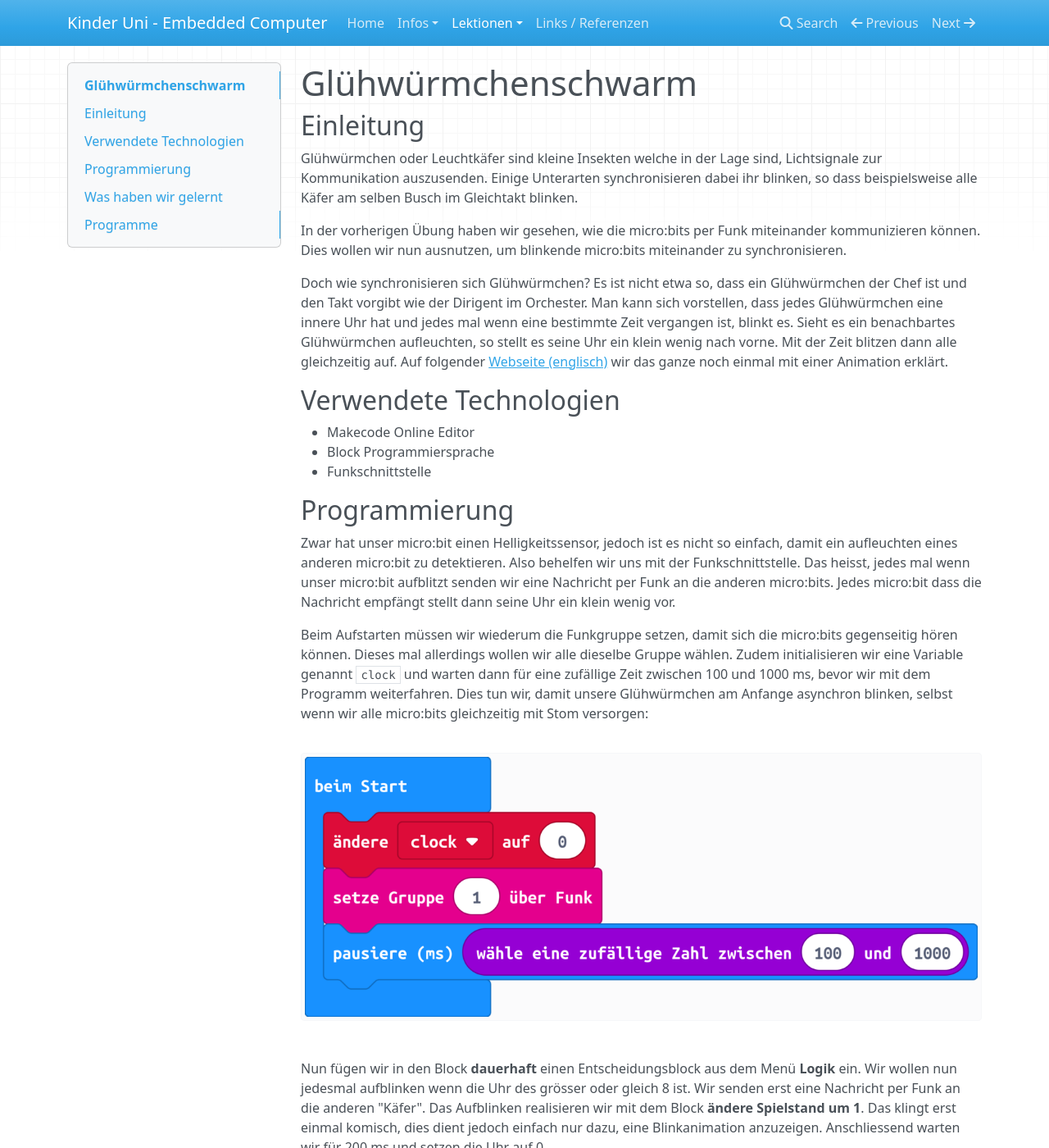
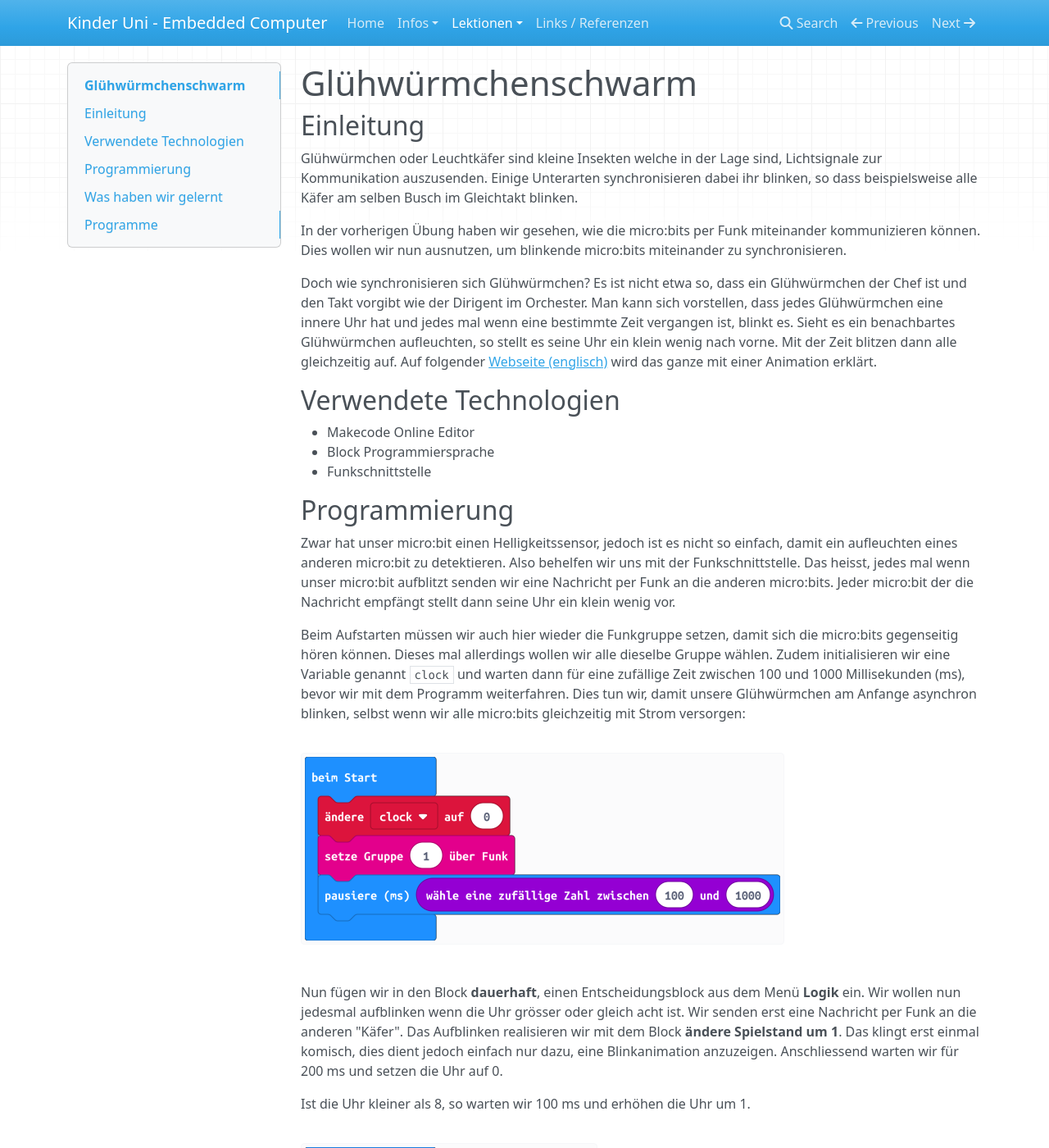
Before and after one commit to renestraub/ehk1, an MkDocs documentation site: the page built from docs/lessons/70_firefly/lesson.md, in a window 1280 px wide and 1400 px high. Shown: the whole window at 82% size. Built offline with MkDocs 1.6.1, drawn with Linux system fonts in a browser that asks for light colours; nearby versions of some CDN libraries.

Commit message:
Review firefly lesson

````diff
--- a/docs/lessons/70_firefly/lesson.md
+++ b/docs/lessons/70_firefly/lesson.md
@@ -6,7 +6,7 @@ Glühwürmchen oder Leuchtkäfer sind kleine Insekten welche in der Lage sind, L
 
 In der vorherigen Übung haben wir gesehen, wie die micro:bits per Funk miteinander kommunizieren können. Dies wollen wir nun ausnutzen, um blinkende micro:bits miteinander zu synchronisieren.
 
-Doch wie synchronisieren sich Glühwürmchen? Es ist nicht etwa so, dass ein Glühwürmchen der Chef ist und den Takt vorgibt wie der Dirigent im Orchester. Man kann sich vorstellen, dass jedes Glühwürmchen eine innere Uhr hat und jedes mal wenn eine bestimmte Zeit vergangen ist, blinkt es. Sieht es ein benachbartes Glühwürmchen aufleuchten, so stellt es seine Uhr ein klein wenig nach vorne. Mit der Zeit blitzen dann alle gleichzeitig auf. Auf folgender [Webseite (englisch)](https://ncase.me/fireflies/) wir das ganze noch einmal mit einer Animation erklärt.
+Doch wie synchronisieren sich Glühwürmchen? Es ist nicht etwa so, dass ein Glühwürmchen der Chef ist und den Takt vorgibt wie der Dirigent im Orchester. Man kann sich vorstellen, dass jedes Glühwürmchen eine innere Uhr hat und jedes mal wenn eine bestimmte Zeit vergangen ist, blinkt es. Sieht es ein benachbartes Glühwürmchen aufleuchten, so stellt es seine Uhr ein klein wenig nach vorne. Mit der Zeit blitzen dann alle gleichzeitig auf. Auf folgender [Webseite (englisch)](https://ncase.me/fireflies/) wird das ganze mit einer Animation erklärt.
 
 ## Verwendete Technologien
 
@@ -17,13 +17,13 @@ Doch wie synchronisieren sich Glühwürmchen? Es ist nicht etwa so, dass ein Gl
 
 ## Programmierung
 
-Zwar hat unser micro:bit einen Helligkeitssensor, jedoch ist es nicht so einfach, damit ein aufleuchten eines anderen micro:bit zu detektieren. Also behelfen wir uns mit der Funkschnittstelle. Das heisst, jedes mal wenn unser micro:bit aufblitzt senden wir eine Nachricht per Funk an die anderen micro:bits. Jedes micro:bit dass die Nachricht empfängt stellt dann seine Uhr ein klein wenig vor.
+Zwar hat unser micro:bit einen Helligkeitssensor, jedoch ist es nicht so einfach, damit ein aufleuchten eines anderen micro:bit zu detektieren. Also behelfen wir uns mit der Funkschnittstelle. Das heisst, jedes mal wenn unser micro:bit aufblitzt senden wir eine Nachricht per Funk an die anderen micro:bits. Jeder micro:bit der die Nachricht empfängt stellt dann seine Uhr ein klein wenig vor.
 
-Beim Aufstarten müssen wir wiederum die Funkgruppe setzen, damit sich die micro:bits gegenseitig hören können. Dieses mal allerdings wollen wir alle dieselbe Gruppe wählen. Zudem initialisieren wir eine Variable genannt ```clock``` und warten dann für eine zufällige Zeit zwischen 100 und 1000 ms, bevor wir mit dem Programm weiterfahren. Dies tun wir, damit unsere Glühwürmchen am Anfange asynchron blinken, selbst wenn wir alle micro:bits gleichzeitig mit Stom versorgen:
+Beim Aufstarten müssen wir auch hier wieder die Funkgruppe setzen, damit sich die micro:bits gegenseitig hören können. Dieses mal allerdings wollen wir alle dieselbe Gruppe wählen. Zudem initialisieren wir eine Variable genannt ```clock``` und warten dann für eine zufällige Zeit zwischen 100 und 1000 Millisekunden (ms), bevor wir mit dem Programm weiterfahren. Dies tun wir, damit unsere Glühwürmchen am Anfange asynchron blinken, selbst wenn wir alle micro:bits gleichzeitig mit Strom versorgen:
 
 ![](startup.png)
 
-Nun fügen wir in den Block **dauerhaft** einen Entscheidungsblock aus dem Menü **Logik** ein. Wir wollen nun jedesmal aufblinken wenn die Uhr des grösser oder gleich 8 ist. Wir senden erst eine Nachricht per Funk an die anderen "Käfer". Das Aufblinken realisieren wir mit dem Block **ändere Spielstand um 1**. Das klingt erst einmal komisch, dies dient jedoch einfach nur dazu, eine Blinkanimation anzuzeigen. Anschliessend warten wir für 200 ms und setzen die Uhr auf 0.
+Nun fügen wir in den Block **dauerhaft**, einen Entscheidungsblock aus dem Menü **Logik** ein. Wir wollen nun jedesmal aufblinken wenn die Uhr grösser oder gleich acht ist. Wir senden erst eine Nachricht per Funk an die anderen "Käfer". Das Aufblinken realisieren wir mit dem Block **ändere Spielstand um 1**. Das klingt erst einmal komisch, dies dient jedoch einfach nur dazu, eine Blinkanimation anzuzeigen. Anschliessend warten wir für 200 ms und setzen die Uhr auf 0.
 
 Ist die Uhr kleiner als 8, so warten wir 100 ms und erhöhen die Uhr um 1.
 
@@ -39,6 +39,7 @@ Im Simulator sollte nun ein zweites micro:bit erscheinen, welches sich mit dem e
 
 *   Nutzen der Funkschnittstelle
 
+
 ## Programme
 
 *   [makecode::Glühwürmchen](https://makecode.microbit.org/_bUCRtz7gCF8r)
````
Also changed, not shown: docs/lessons/70_firefly/mainloop.png, docs/lessons/70_firefly/on_receive.png, docs/lessons/70_firefly/startup.png.
